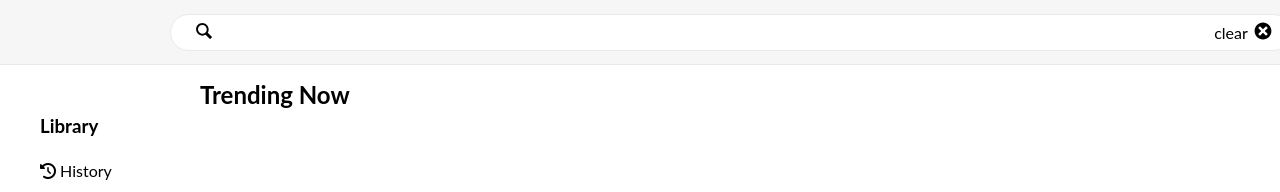
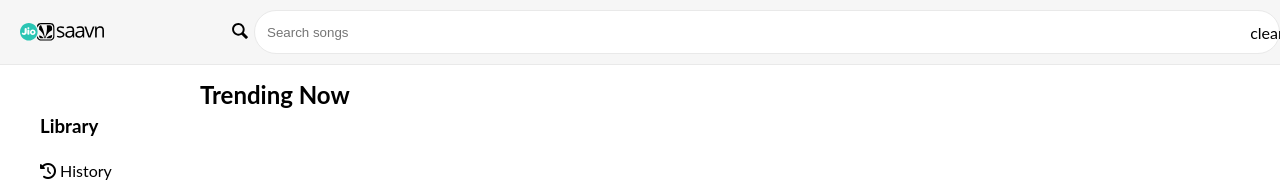
Before and after one commit to ayushijain97/Saavn, a website with bundled scripts: page src/index.html in a window 1280 px wide. Both pictures are taken after a click on the element "Search". Shown: the top 192 px of the page. Built offline with nearby package versions, Linux system fonts and the light colour scheme; no server answers; a script that the page names is missing.

Commit message:
implemeted loader before loading songs

```diff
--- a/src/css/style.css
+++ b/src/css/style.css
@@ -40,7 +40,6 @@ body{
     margin-right: auto;
     margin-left: 300px;
     background-color: transparent;
-    /* margin: 0.5rem;     */
 
 }
 .search__field:disabled{
@@ -66,15 +65,18 @@ body{
 }
 .searchSong{
     margin-left: 50px;
-    /* display: inline-block */
-}
-.search_text{
     width: 1100px;
     padding: 10px;
     display: flex;
     border: 1px solid #e9e9e9;
+    background-color: white;
     border-radius: 30px;
-
+}
+.search_text{
+    width: 1000px;
+    height:20px;
+    border: 1px;
+    outline:none;
 }
 .icons{
     /* display: none;   */
@@ -297,9 +299,6 @@ body{
 .loader {
   margin: 5rem auto;
   text-align: center;
-
-  /* transform-origin: 44% 50%; */
-  /* animation: rotate 1.5s infinite linear; */
 }
 .loader svg {
   height: 5.5rem;
--- a/src/index.html
+++ b/src/index.html
@@ -35,14 +35,14 @@
               Search
             </div>
             </form>
-            <form class="search searchSong" style="display: none;";>
+            <div class="search searchSong" style="display: none;";>
             <div class="icons">
                 <svg class="search__icons" >
                     <use href="./image/icons.svg#icon-magnifying-glass"></use>
                 </svg>
             </div>
             <div class="test">
-             <input type="text"  placeholder=""  class="search__field search_text"/>
+             <input type="text"  placeholder="Search songs"  class="search_text"/>
              </div>
             <span class="clear__icon">clear</span>
             <div class="cross">
@@ -50,7 +50,7 @@
                     <use href="./image/icons.svg#icon-circle-with-cross"></use>
                 </svg>
             </div>
-            </form>
+            </div >
 
         </header>
         <!-- side bar -->
--- a/src/index.js
+++ b/src/index.js
@@ -247,6 +247,7 @@ async function getHomePage() {
   // Display an info toast with no title
   configureToastr();
   let details = null;
+    renderLoader(document.querySelector(".trending_data"));
   if (sessionStorage.getItem("homepage")) {
     details = JSON.parse(sessionStorage.getItem("homepage"));
   } else {
@@ -262,9 +263,8 @@ async function getHomePage() {
       console.log(err);
     }
   }
-  // console.log(data[0].title);
-  // console.log(details);
-  renderPage(details);
+    clearLoader();
+    renderPage(details);
 }
 
 export const loadPlaylist = async (event) => {
```
